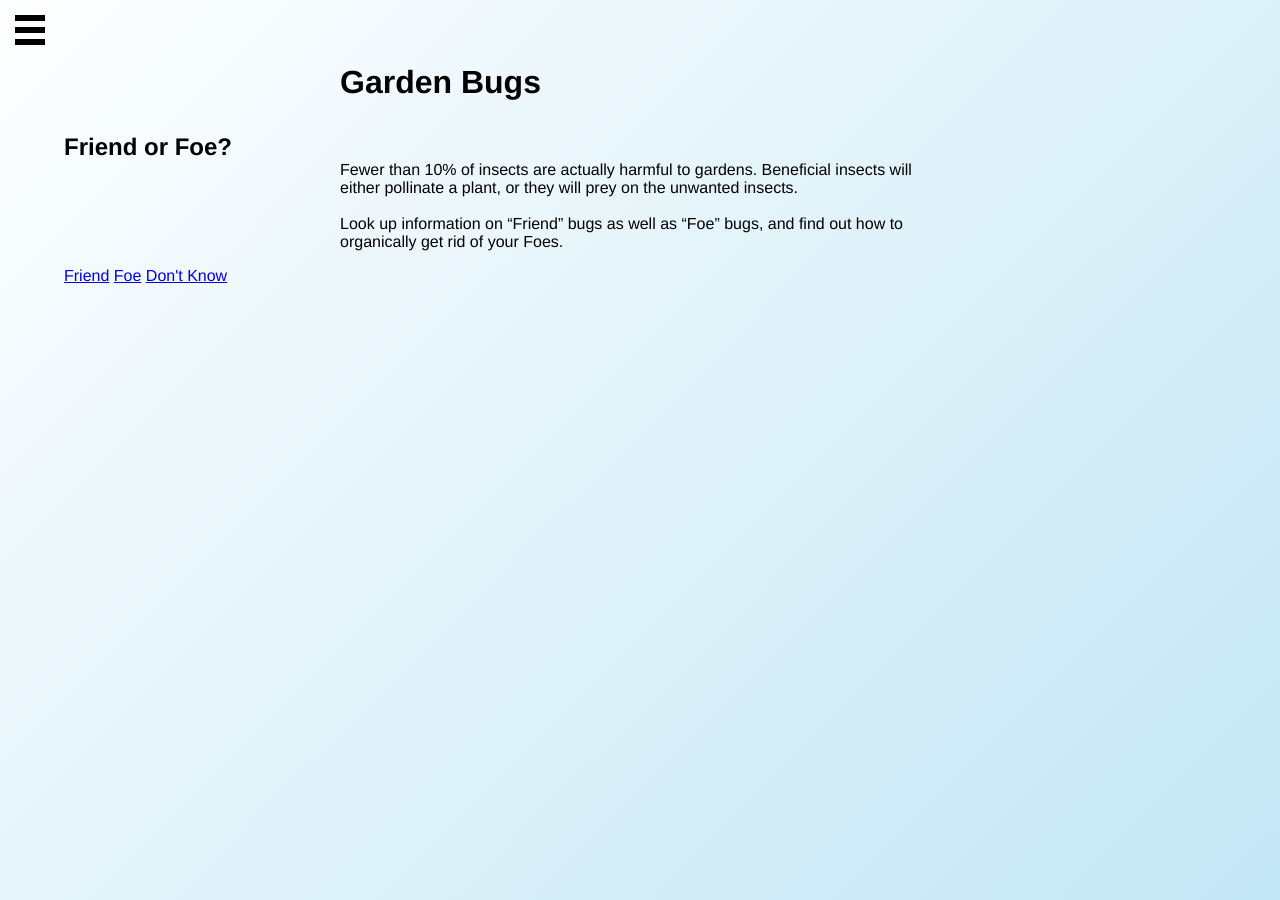
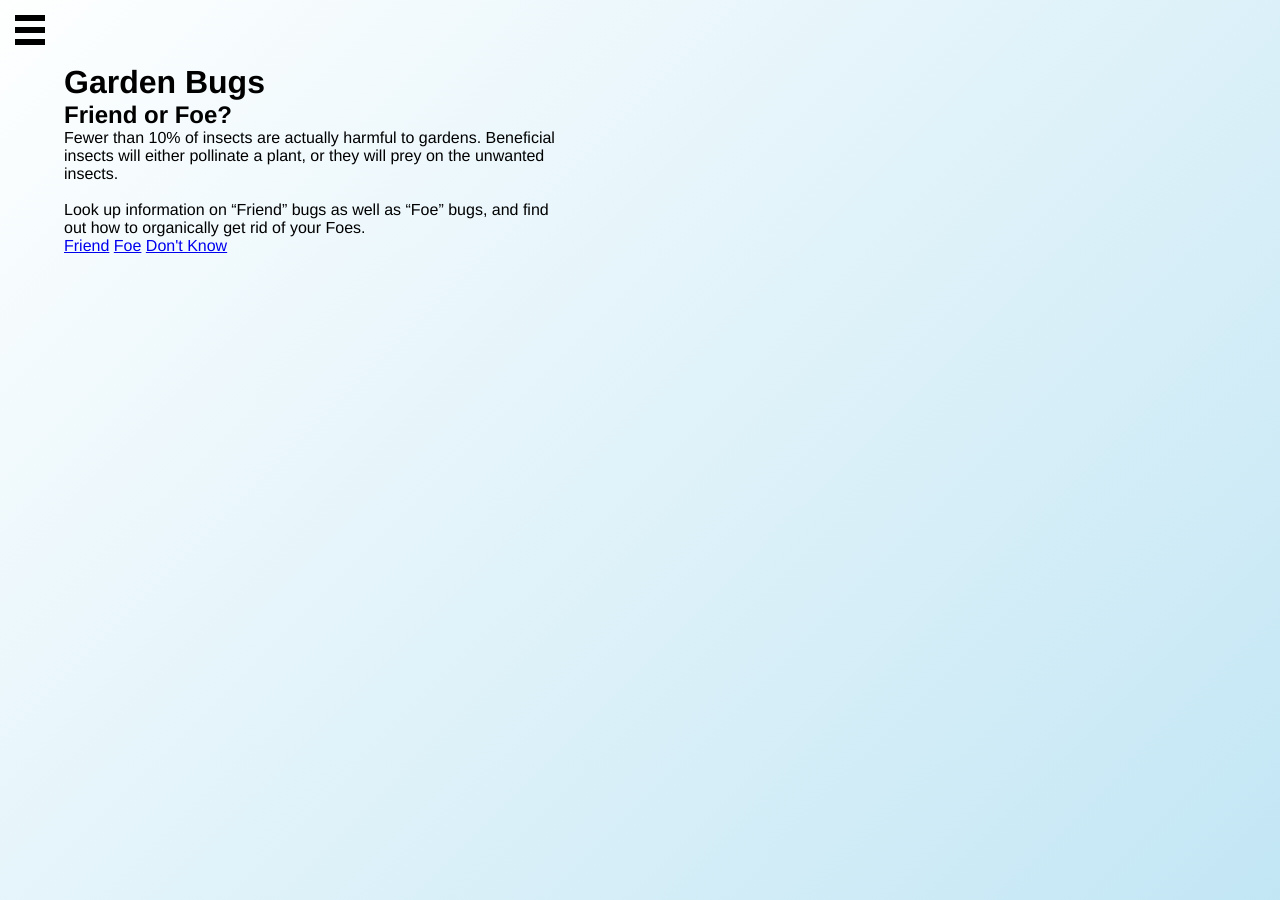
Before and after one commit to MilesOfRoses/garden-bugs-app, a Jekyll site: the page built from index.html, in a window 1280 px wide. Built offline with Jekyll 4.4.1, drawn with Linux system fonts in a browser that asks for light colours.

Commit message:
changed text maxwidth

```diff
--- a/css/hamburger-styles.css
+++ b/css/hamburger-styles.css
@@ -105,8 +105,7 @@ body {
 /* Additional non-critical styles */
 
 h1, h3, p {
-  max-width: 600px;
-  margin: 0 auto 1em;
+  max-width: 500px;
 }
 
 code {
```
Also changed, not shown: 1 other file.
